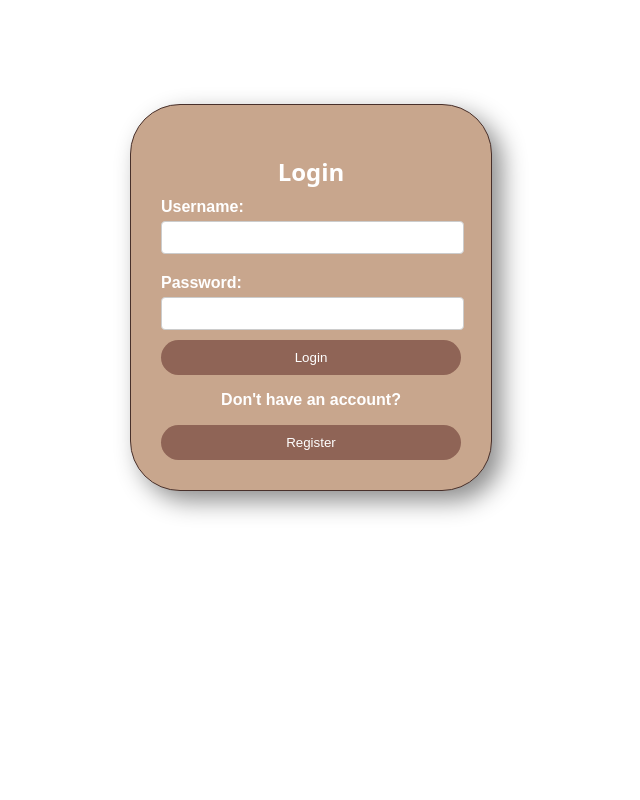
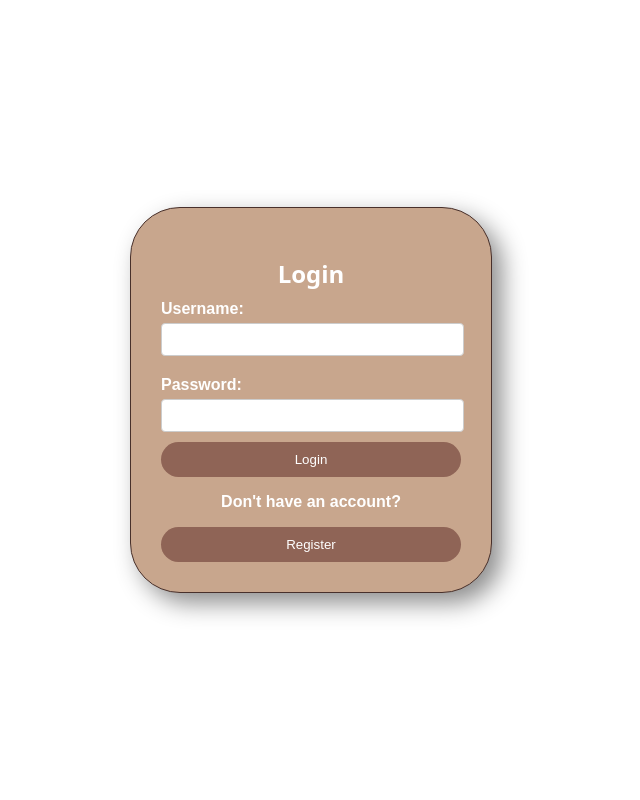
Before and after one commit to AllenKalboh/FINAL-PROJ, a PHP site: page /login.php in a window 1280 px wide. Shown: the whole page, without its empty margins (329-969 px from the left). Run offline with PHP 8.4, Linux system fonts and the light colour scheme.

Commit message:
Update login.css

```diff
--- a/login.css
+++ b/login.css
@@ -1,14 +1,21 @@
+html, body{
+    height: 100%;
+    margin: 0;
+}
+
 body{
+    display: flex;
+    justify-content: center;
+    align-items: center;
     font-family: Arial, sans-serif;
     background-color: #ffffff;
+
 }
 .container{
-    margin: auto;
     background: #c8a68d;
     width: 300px;
     padding: 30px;
     box-shadow: 0 0 10px rgba (0,0,0,0.1);
-    margin-top: 13vh;
     border: solid rgb(72, 48, 43) 1px;
     border-radius: 50px;
     /*             horizontal     vertical         blur%         blur-color   */
```
